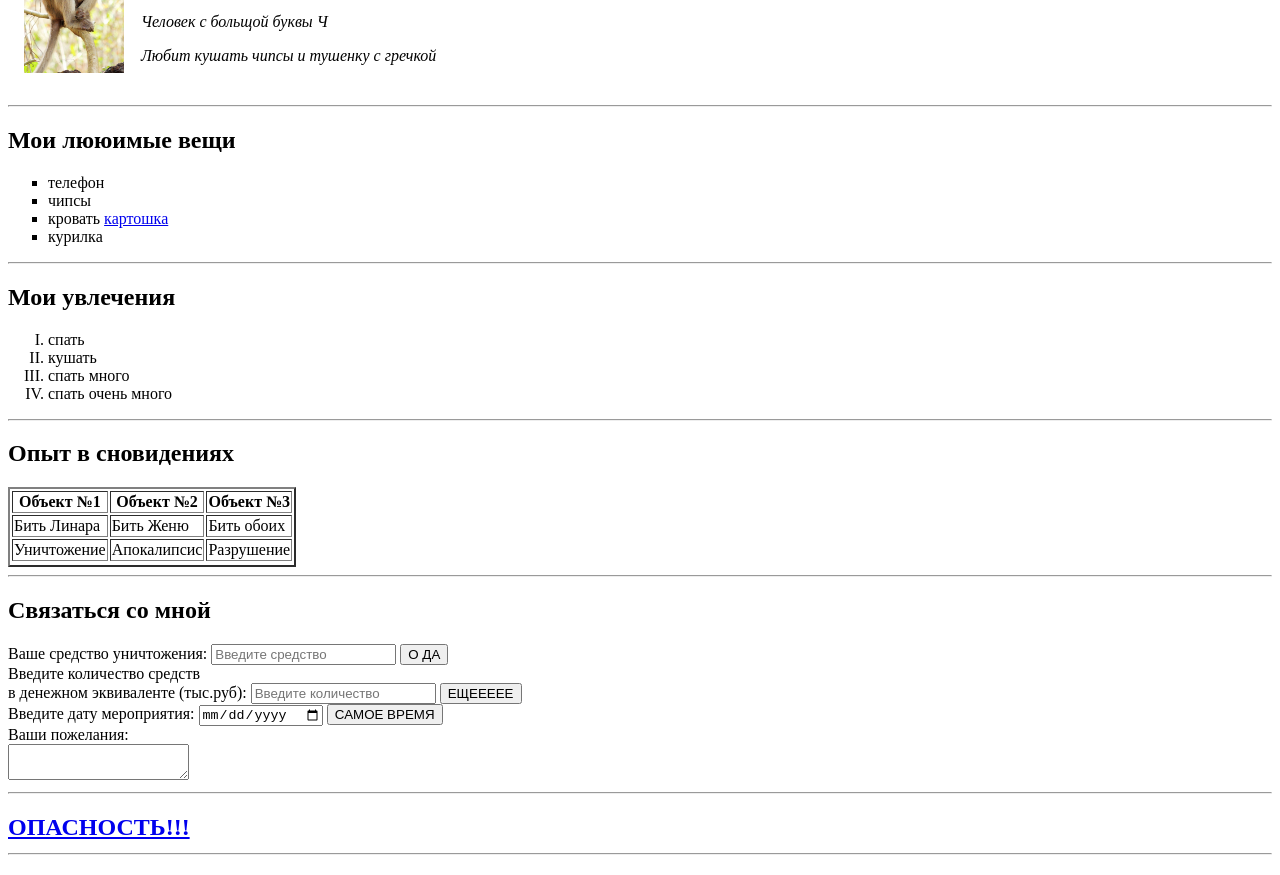
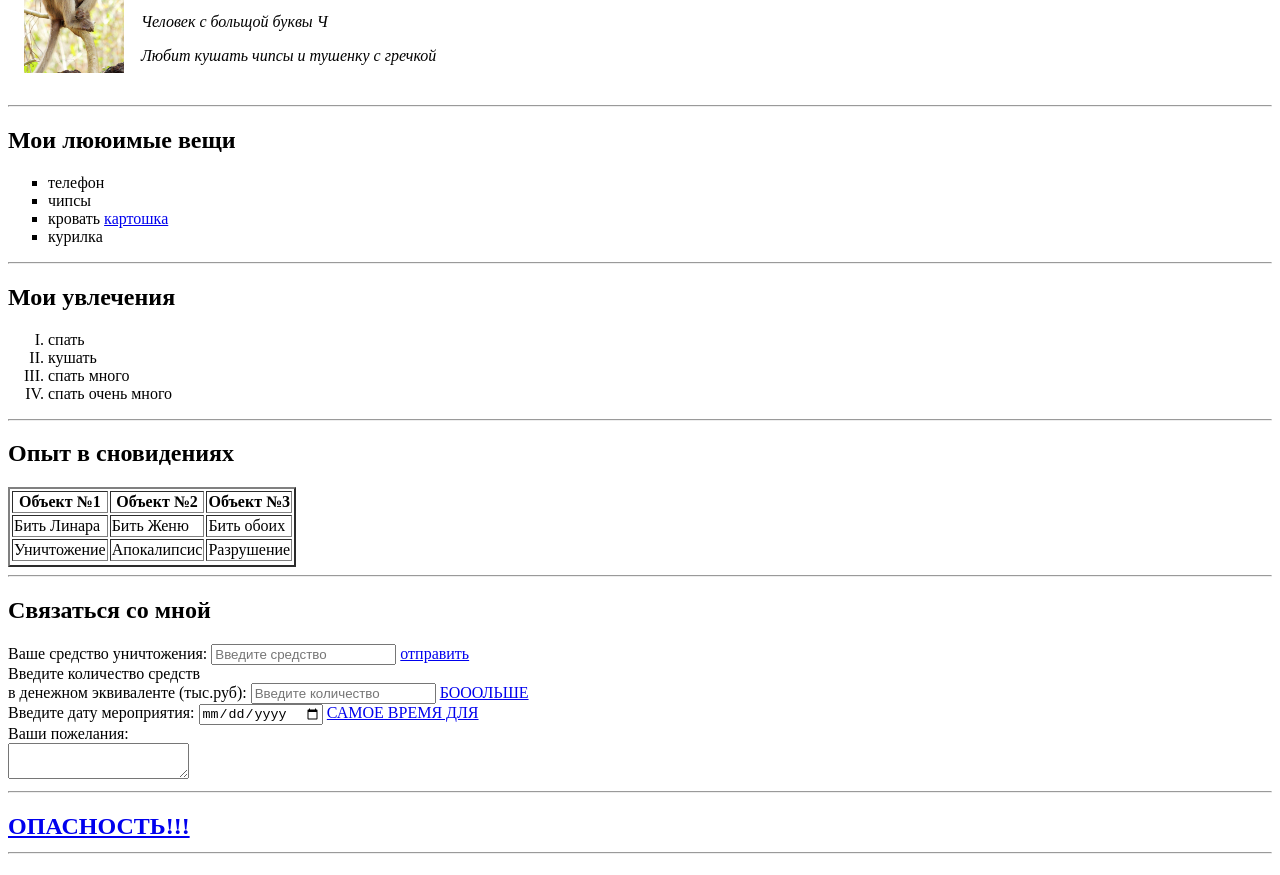
Before and after one commit to LinarBikanaev/Reginka, a plain HTML site: page index.html in a window 1280 px wide. Shown: the part 125-1000 px from the top of the page. Drawn offline with Linux system fonts and the light colour scheme.

Commit message:
Add files via upload

```diff
--- a/index.html
+++ b/index.html
@@ -61,18 +61,19 @@
  <hr>
 
  <h2>Связаться со мной</h2>
- <form action="maxresdefault.jpg">
+ <form>
+
  <label for="name">Ваше средство уничтожения: </label>
  <input type="text" id="name" placeholder="Введите средство">
- <input type="submit" value="О ДА">
+ <a href="maxresdefault.jpg" target="_blank">отправить</a>
  <br>
  <label for="number">Введите количество средств <br> в денежном эквиваленте (тыс.руб):</label>
 <input type="number" id="number" placeholder="Введите количество">
-<input type="submit" value="ЕЩЕЕЕЕЕ">
+<a href="maxresdefault.jpg" target="_blank">БОООЛЬШЕ</a>
 <br>
 <label for="date">Введите дату мероприятия:</label>
 <input type="date" id="date">
-<input type="submit" value="САМОЕ ВРЕМЯ">
+<a href="maxresdefault.jpg" target="_blank">САМОЕ ВРЕМЯ ДЛЯ</a>
 <br>
 <label for="text">Ваши пожелания:</label>
 <br>
```
